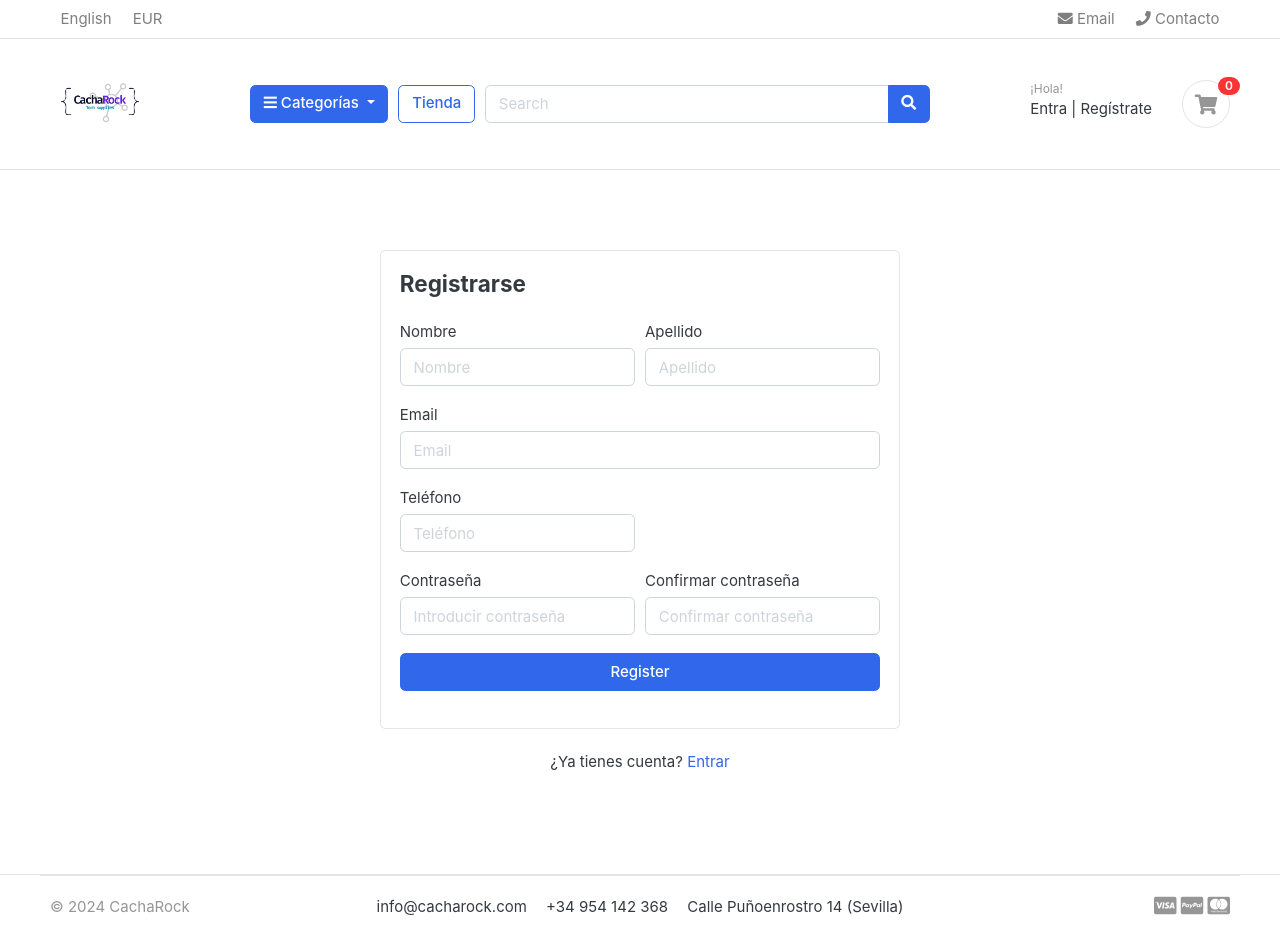
After one commit to PaoChanChan/Estore, a Django app: page /cuentas/registrarse/ in a window 1280 px wide. The commit adds this page. Run offline with Django 5.2, Linux system fonts and the light colour scheme; data comes from the database, SQL or seed files in the repository; both versions use the stored data as it was after the commit; data that the repository does not hold is empty; some libraries are stand-ins or nearby versions; some web fonts are replaced.

Commit message:
Octavo commit: Tenemos el carrito casi arreglado, hemos desarrollado el registro de cuenta

```diff
--- a/carts/urls.py
+++ b/carts/urls.py
@@ -5,7 +5,7 @@ from . import views
 urlpatterns = [
     path('', views.cart, name='cart'),
     path('add_cart/<int:id_producto>/', views.add_cart, name='add_cart'),
-    path('remove_cart/<int:id_producto>/', views.remove_cart, name='remove_cart'),
-    path('remove_cart_item/<int:id_producto>/', views.remove_cart_item, name='remove_cart_item'),
+    path('remove_cart/<int:id_producto>/<int:cart_item_id>/', views.remove_cart, name='remove_cart'),
+    path('remove_cart_item/<int:id_producto>/<int:cart_item_id>/', views.remove_cart_item, name='remove_cart_item'),
 
 ]
--- a/carts/views.py
+++ b/carts/views.py
@@ -14,8 +14,12 @@ def _cart_id(request):
 
 def add_cart(request, id_producto):
     """Función para agregar items al carrito"""
+    # user_actual = request.user
     producto = Producto.objects.get(id=id_producto) # Coger el producto
     variacion_producto = []
+    #  Si el usuario está registrado:
+    #if request.user.is_authenticated:
+        #variacion_producto = []
     if request.method == 'POST':
         for item in request.POST:
             key = item
@@ -36,35 +40,70 @@ def add_cart(request, id_producto):
 
     cart.save()
 
-    try:
-        cart_item = CartItem.objects.get(producto=producto, cart=cart)
-        cart_item.cantidad += 1    # Incrementa los productos en el carro
-        cart_item.save()
+    is_cart_item_exists = CartItem.objects.filter(producto=producto, cart=cart).exists()
 
-    except CartItem.DoesNotExist:
+    if is_cart_item_exists:
+        cart_item = CartItem.objects.filter(producto=producto, cart=cart)
+        lista_variaciones = []
+        lista_id = []
+        for item in cart_item:   #   Comprobamos si la variación seleccionada es parte de las existentes, y la agregamos a la lista
+            variacion_existente = item.variaciones.all()
+            lista_variaciones.append(list(variacion_existente))
+            lista_id.append(item.id)
+        print(lista_variaciones)
+
+        if variacion_producto in lista_variaciones:
+
+            index = lista_variaciones.index(variacion_producto)
+            item_id = lista_id[index]
+            item = CartItem.objects.get(producto=producto, id=item_id)
+            item.cantidad += 1
+            item.save()
+
+        else:
+
+            item = CartItem.objects.create(producto=producto, cantidad=1, cart=cart)
+            if len(variacion_producto) > 0:
+                item.variaciones.clear()
+                item.variaciones.add(*variacion_producto)
+            item.save()
+
+    else:
         cart_item = CartItem.objects.create(producto=producto, cantidad=1, cart=cart)
+        if len(variacion_producto) > 0:
+            cart_item.variaciones.clear()
+            for item in variacion_producto:
+                cart_item.variaciones.add(*variacion_producto)
         cart_item.save()
 
     return redirect('cart')
 
-def remove_cart(request, id_producto):
-    """Función para eliminar items del carrito"""
+def remove_cart(request, id_producto, cart_item_id):
+    """Función para eliminar carrito"""
+
+    producto = get_object_or_404(Producto, id=id_producto)
     cart = Cart.objects.get(cart_id=_cart_id(request))
-    producto = get_object_or_404(Producto, id=id_producto)
-    cart_item = CartItem.objects.get(producto=producto, cart=cart)
 
-    if cart_item.cantidad > 1:
-        cart_item.cantidad -= 1
-        cart_item.save()
-    else:
-        cart_item.delete()
+    try:
+
+        cart_item = CartItem.objects.get(producto=producto, cart=cart, id=cart_item_id)
+
+        if cart_item.cantidad > 1:
+            cart_item.cantidad -= 1
+            cart_item.save()
+        else:
+            cart_item.delete()
+    except:
+        pass
     return redirect('cart')
 
-def remove_cart_item(request, id_producto):
+def remove_cart_item(request, id_producto, cart_item_id):
     """Función para eliminar items del carrito"""
+
+    producto = get_object_or_404(Producto, id=id_producto)
     cart = Cart.objects.get(cart_id=_cart_id(request))
-    producto = get_object_or_404(Producto, id=id_producto)
-    cart_item = CartItem.objects.get(producto=producto, cart=cart)
+
+    cart_item = CartItem.objects.get(producto=producto, cart=cart, id=cart_item_id)
     cart_item.delete()
     return redirect('cart')
 
@@ -91,4 +130,4 @@ def cart(request, total=0, cantidad=0, cart_items=None):
         'precio_final' : precio_final,
     }
 
-    return render(request, 'tienda/cart.html', 'tienda/producto_unico.html', context) # Renderizar la plantilla del carrito con el contexto"""
+    return render(request, 'tienda/cart.html', context) # Renderizar la plantilla del carrito con el contexto"""
--- /dev/null
+++ b/cuentas/forms.py
@@ -0,0 +1,42 @@
+from django import forms
+from .models import Cuenta
+
+
+class RegistroForm(forms.ModelForm):
+
+    password = forms.CharField(widget=forms.PasswordInput(attrs={
+        'placeholder' : 'Introducir contraseña',
+    }))
+
+    confirmar_password = forms.CharField(widget=forms.PasswordInput(attrs={
+        'placeholder' : 'Confirmar contraseña'
+    }))
+
+    class Meta:
+        model = Cuenta
+        fields = ['nombre', 'apellido', 'email', 'telefono', 'password']
+
+    def __init__(self, *args, **kwargs):
+        """Función que aplica el estilo del formulario a cada campo de texto"""
+
+        #   El uso de super permitirá en algún momento modificar la forma en la que se almacenan los datos a través del django admin.
+        super(RegistroForm, self).__init__(*args, **kwargs)
+        self.fields['nombre'].widget.attrs['placeholder'] = 'Nombre'
+        self.fields['apellido'].widget.attrs['placeholder'] = 'Apellido'
+        self.fields['email'].widget.attrs['placeholder'] = 'Email'
+        self.fields['telefono'].widget.attrs['placeholder'] = 'Teléfono'
+
+        for field in self.fields:
+            self.fields[field].widget.attrs['class'] = 'form-control'
+
+    def clean(self):
+        """Función para verificar que la contraseña y su confirmación son las mismas """
+
+        cleaned_data = super(RegistroForm, self).clean()
+        password = cleaned_data.get('password')
+        confirmar_password = cleaned_data.get('confirmar_password')
+
+        if password != confirmar_password:
+            raise forms.ValidationError(
+                'Las contraseñas no coinciden'
+            )
--- /dev/null
+++ b/cuentas/urls.py
@@ -0,0 +1,10 @@
+from django.urls import path
+from . import views
+
+
+urlpatterns = [
+    path('registrarse/', views.registrarse, name= 'registrarse'),
+    path('login/', views.login, name= 'login'),
+    path('logout/', views.logout, name= 'logout'),
+
+]
--- a/cuentas/views.py
+++ b/cuentas/views.py
@@ -1,3 +1,43 @@
 from django.shortcuts import render
+from .forms import RegistroForm
+from .models import Cuenta
 
 # Create your views here.
+
+def registrarse(request):
+
+    if request.method == 'POST':
+        form = RegistroForm(request.POST)
+        if form.is_valid():
+            nombre = form.cleaned_data['nombre']
+            apellido = form.cleaned_data['apellido']
+            email = form.cleaned_data['email']
+            username = email.split("@")[0]
+            telefono = form.cleaned_data['telefono']
+            password = form.cleaned_data['password']
+
+            usuario = Cuenta.objects.create_user(nombre=nombre,
+                                                  apellido=apellido,
+                                                  username=username,
+                                                  email=email,
+                                                  telefono=telefono,
+                                                  password=password)
+            usuario.telefono = telefono
+            usuario.save()
+    else:
+        form = RegistroForm()
+
+    context = {
+        'form': form,
+    }
+    return render(request, 'cuentas/registrarse.html', context)
+
+
+def login(request):
+
+    return render(request, 'cuentas/login.html')
+
+
+def logout(request):
+
+    return render(request, 'cuentas/logout.html')
--- a/eshop/settings.py
+++ b/eshop/settings.py
@@ -113,7 +113,7 @@ AUTH_PASSWORD_VALIDATORS = [
 # Internationalization
 # https://docs.djangoproject.com/en/5.0/topics/i18n/
 
-LANGUAGE_CODE = 'en-us'
+LANGUAGE_CODE = 'es-es'
 
 TIME_ZONE = 'UTC'
 
--- a/eshop/urls.py
+++ b/eshop/urls.py
@@ -25,5 +25,6 @@ urlpatterns = [
     path('admin/', admin.site.urls),
     path('', views.home, name='home'),
     path('tienda/', include('tienda.urls')),
-    path('cart/', include('carts.urls'))
+    path('cart/', include('carts.urls')),
+    path('cuentas/', include('cuentas.urls')),
 ] + static(settings.MEDIA_URL, document_root=settings.MEDIA_ROOT)
--- /dev/null
+++ b/templates/cuentas/login.html
@@ -0,0 +1 @@
+<h2>Login</h2>
--- /dev/null
+++ b/templates/cuentas/logout.html
@@ -0,0 +1 @@
+<h2>Logout</h2>
--- /dev/null
+++ b/templates/cuentas/registrarse.html
@@ -0,0 +1,59 @@
+{% extends 'base.html' %}
+
+{% block content %}
+
+<section class="section-content padding-y">
+
+    <!-- ============================ COMPONENT REGISTER   ================================= -->
+        <div class="card mx-auto" style="max-width:520px; margin-top:40px;">
+          <article class="card-body">
+            <header class="mb-4"><h4 class="card-title">Registrarse</h4></header>
+            <form action ="{% url 'registrarse' %}" method="POST" >
+                {% csrf_token %}
+
+                    <div class="form-row">
+                        <div class="col form-group">
+                            <label>Nombre</label>
+                              {{ form.nombre }}
+                        </div> <!-- form-group end.// -->
+                        <div class="col form-group">
+                            <label>Apellido</label>
+                            {{ form.apellido }}
+                        </div> <!-- form-group end.// -->
+                    </div> <!-- form-row end.// -->
+                    <div class="form-group">
+                        <label>Email</label>
+                        {{ form.email }}
+                    </div> <!-- form-group end.// -->
+                    <div class="form-row">
+                        <div class="form-group col-md-6">
+                          <label>Teléfono</label>
+                          {{ form.telefono }}
+                        </div> <!-- form-group end.// -->
+                    </div> <!-- form-row.// -->
+                    <div class="form-row">
+                        <div class="form-group col-md-6">
+                            <label>Contraseña</label>
+                            {{ form.password }}
+                        </div> <!-- form-group end.// -->
+                        <div class="form-group col-md-6">
+                            <label>Confirmar contraseña</label>
+                            {{ form.confirmar_password }}
+                        </div> <!-- form-group end.// -->
+                    </div>
+                    <div class="form-group">
+                        <button type="submit" class="btn btn-primary btn-block"> Register  </button>
+                    </div> <!-- form-group// -->
+                {{ form.email.errors }}
+                {{ form.non_field_errors }}
+                </form>
+            </article><!-- card-body.// -->
+        </div> <!-- card .// -->
+        <p class="text-center mt-4">¿Ya tienes cuenta? <a href="">Entrar</a></p>
+        <br><br>
+    <!-- ============================ COMPONENT REGISTER  END.// ================================= -->
+
+
+    </section>
+
+{% endblock content %}
--- a/templates/includes/navbar.html
+++ b/templates/includes/navbar.html
@@ -65,8 +65,8 @@
                         <div class="widget-header">
                             <small class="title text-muted">¡Hola!</small>
                             <div>
-                                <a href="./signin.html">Entra</a> <span class="dark-transp"> | </span>
-                                <a href="./register.html"> Regístrate</a>
+                                <a href="{% url 'login' %}">Entra</a> <span class="dark-transp"> | </span>
+                                <a href="{% url 'registrarse' %}"> Regístrate</a>
                             </div>
                         </div>
                         <a href="{% url 'cart' %}" class="widget-header pl-3 ml-3">
--- a/templates/tienda/detalle_producto.html
+++ b/templates/tienda/detalle_producto.html
@@ -61,12 +61,7 @@
               {% if producto_unico.stock_disponible <= 0 %}
                 <h5 class="text-danger">Agotado</h5>
                 {% else %}
-                  {% if in_cart %}
-                  <a href="#" class="btn  btn-success"> <span class="text">Añadido al carrito</span> <i class="fas fa-check"></i>  </a>
-                  <a href="{% url 'cart'}" class="btn  btn-outline-primary"> <span class="text">Ver carrito</span> <i class="fas fa-eye"></i>  </a>
-                  {% else %}
                   <button type="submit" class="btn  btn-primary"> <span class="text">Añadir al carrito</span> <i class="fas fa-shopping-cart"></i>  </button>
-                  {% endif %}
               {% endif %}
           </article> <!-- product-info-aside .// -->
       </form>
--- a/templates/tienda/tienda.html
+++ b/templates/tienda/tienda.html
@@ -88,7 +88,7 @@
                     </div>
                 </header><!-- sect-heading -->
                 <div class="row">
-                    {% if products %}
+                    {% if productos %}
                     {% for producto in productos %}
                     <div class="col-md-4">
                         <figure class="card card-product-grid">
--- a/tienda/models.py
+++ b/tienda/models.py
@@ -46,5 +46,5 @@ class Variaciones(models.Model):
 
     objects = VariationManager()
 
-    def __srt__(self):
+    def __str__(self):
         return self.valor_variacion
```
Also changed, not shown: cuentas/models.py (+5 -2 lines), templates/tienda/cart.html (+20 -5 lines), cuentas/migrations/0002_cuenta_is_client_cuenta_is_seller.py (added), db.sqlite3.
